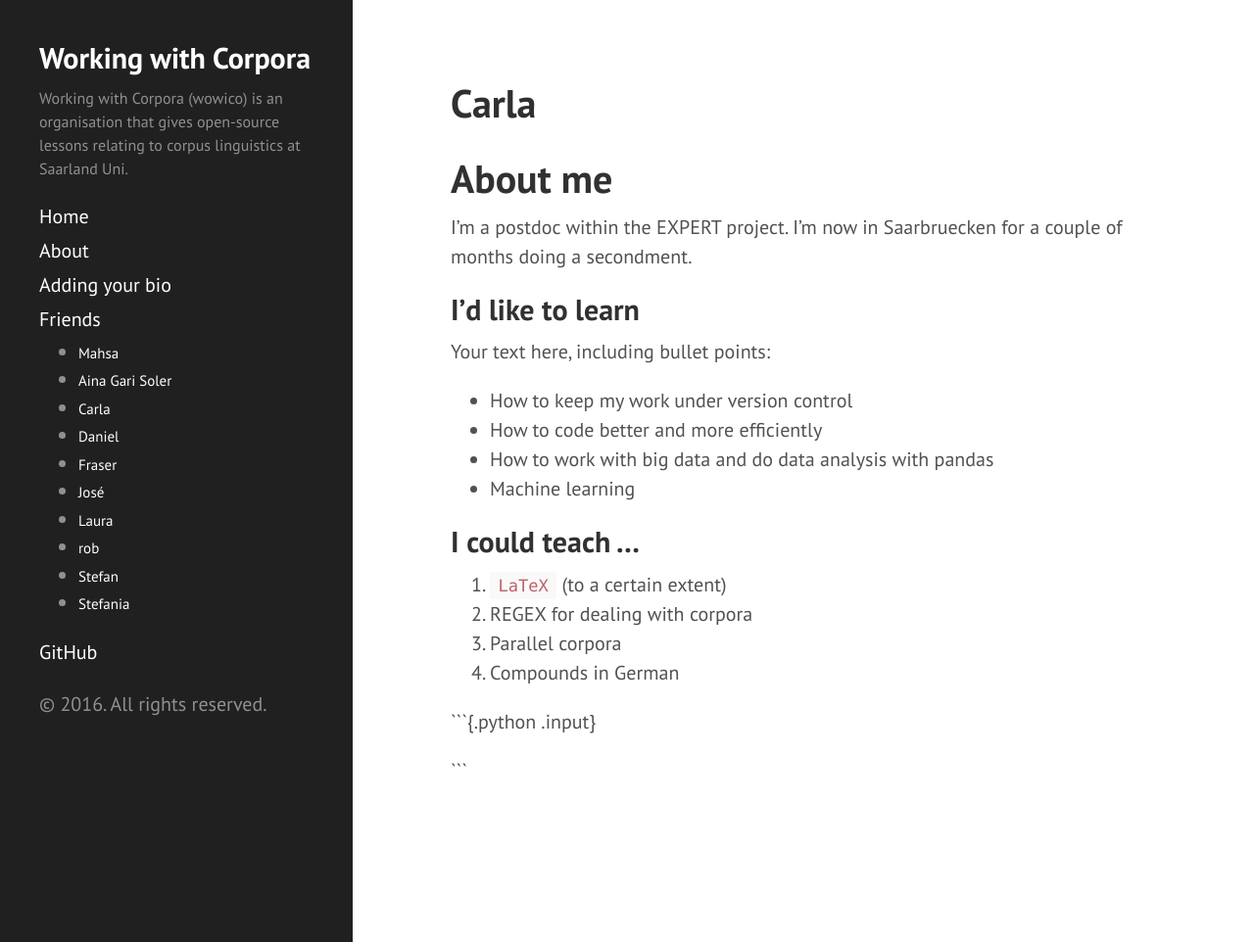
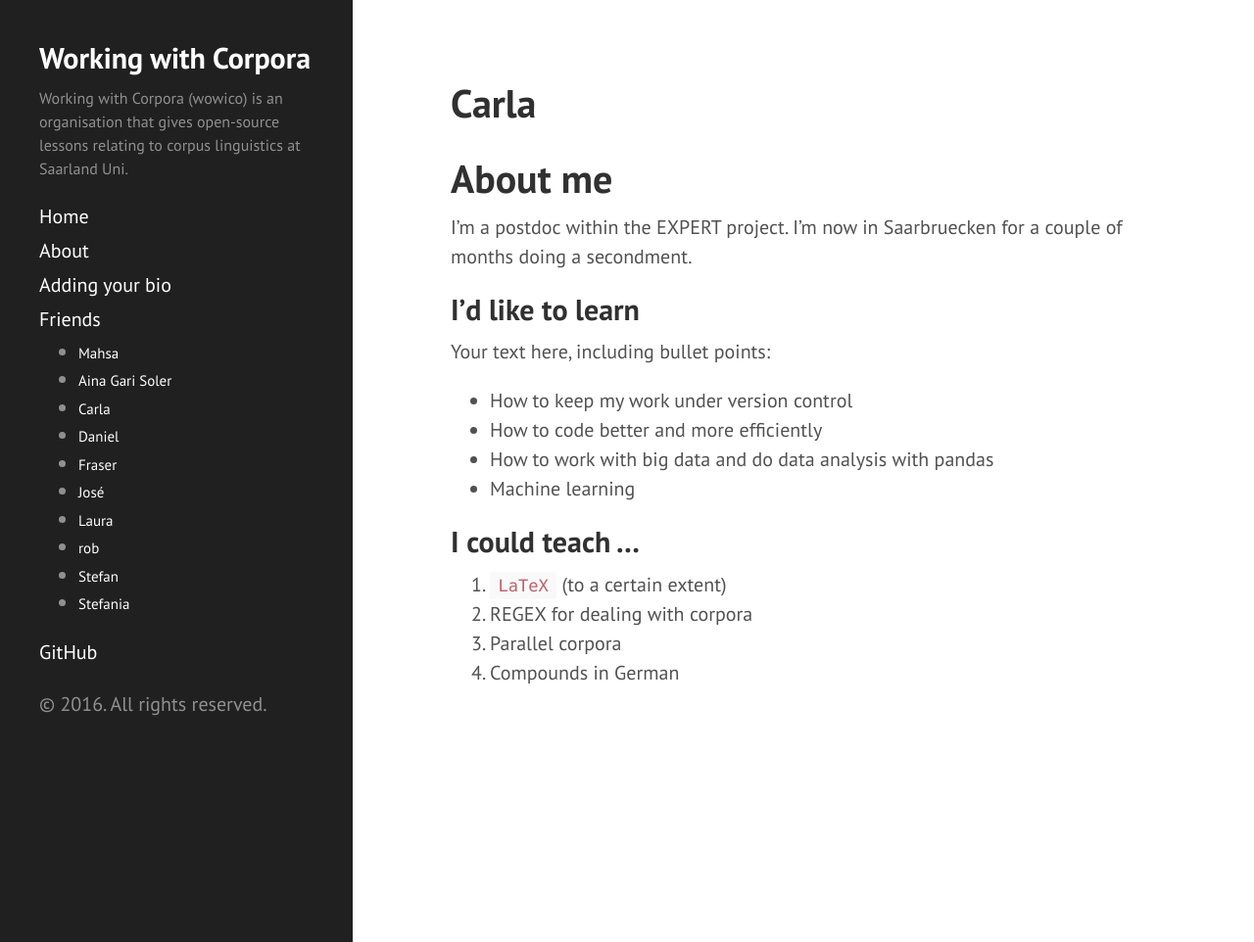
Before and after one commit to wowico/wwc, a Jekyll site: the page built from _friends/carla.md, in a window 1280 px wide and 962 px high. Shown: the whole window at 98% size. Built offline with Jekyll 4.4.1, drawn with Linux system fonts in a browser that asks for light colours.

Commit message:
fix carla notedown convert

````diff
--- a/_friends/carla.md
+++ b/_friends/carla.md
@@ -26,7 +26,3 @@ I could teach ...
 2. REGEX for dealing with corpora
 3. Parallel corpora
 4. Compounds in German
-
-```{.python .input}
-
-```
````
